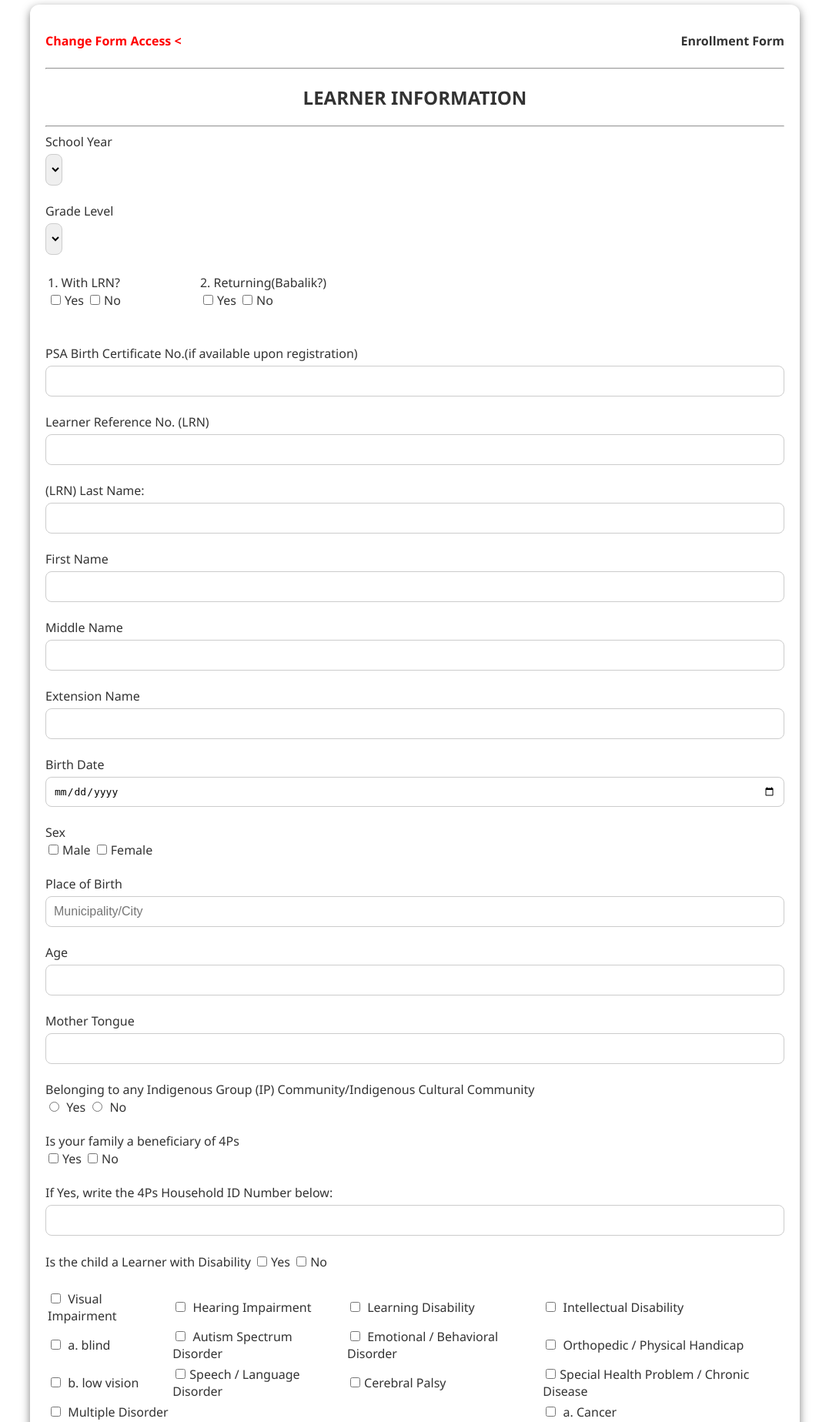
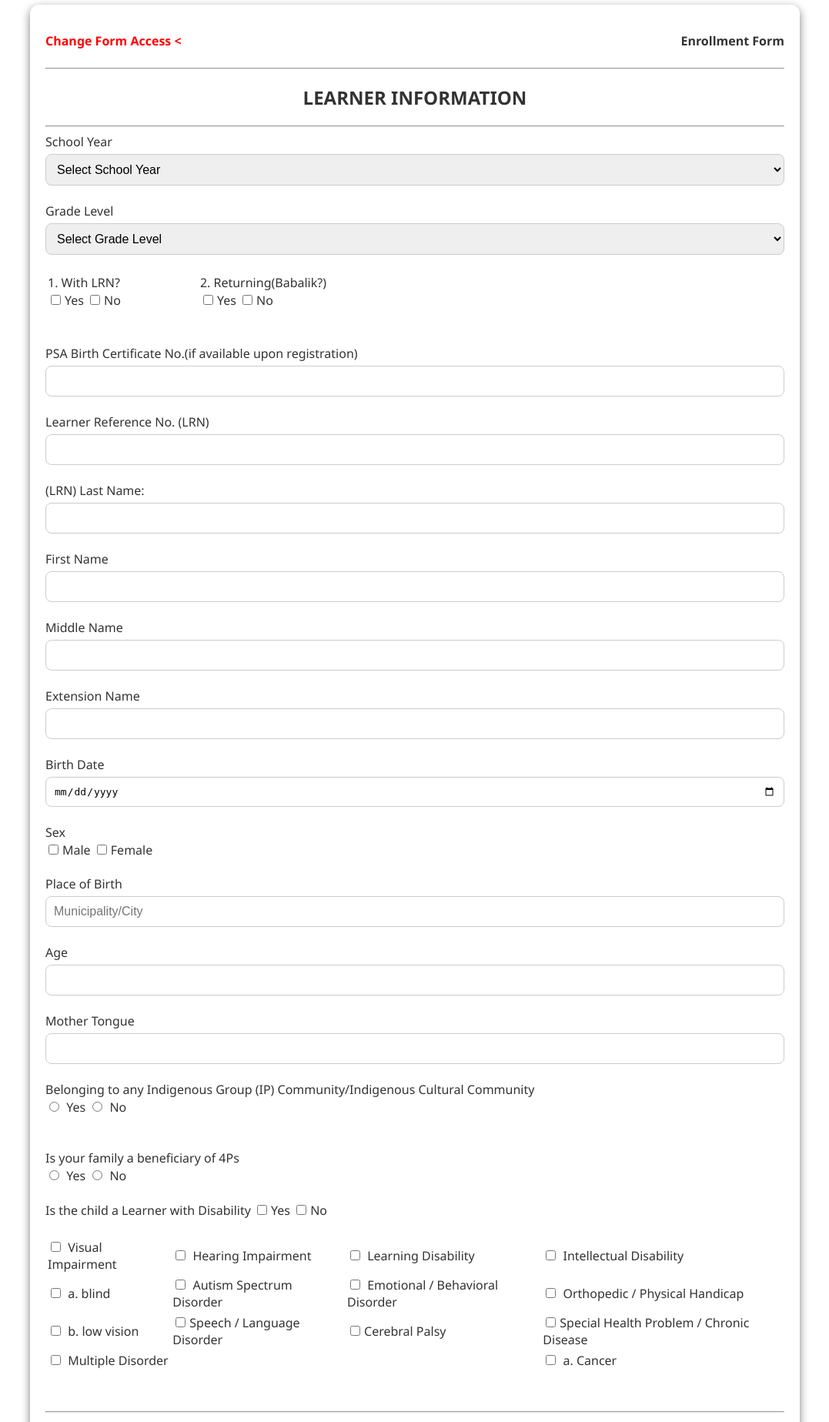
Before and after one commit to chase-ivy/WEBSYST1_FINAL, a PHP site: page /enrollment.php in a window 1280 px wide. Shown: the part 235-2082 px from the top of the page at 77% size, without its empty margins (101-1178 px from the left). Run offline with PHP 8.4, Linux system fonts and the light colour scheme.

Commit message:
Update enrollment.php

```diff
--- a/ams/enrollment.php
+++ b/ams/enrollment.php
@@ -46,7 +46,7 @@
 					<hr>
 
 					<span>School Year</span><br>
-					<select name="School_Year" id="School_Year">
+					<select name="School_Year" style="width: 100%">
 						<option value="" hidden>Select School Year</option>
 						<option value="School_Year">
 							<!-- <php echo shenanigans for the value and display Idk ?> -->
@@ -54,7 +54,7 @@
 					</select><br><br>
 
 					<span>Grade Level</span><br>
-					<select name="Grade_Level" id="Grade_Level">
+					<select name="Grade_Level" style="width: 100%">
 						<option value="" hidden>Select Grade Level</option>
 						<option value="Kinder">Kinder</option>
 						<option value="Grade 1">Grade 1</option>
@@ -117,25 +117,25 @@
 					<input type="text" name="Mother_Tongue"><br><br>
 
 					<span>Belonging to any Indigenous Group (IP) Community/Indigenous Cultural Community</span><br>
-
 					<input type="radio" name="ip" value="Yes" onchange="ipField()"> Yes
-
 					<input type="radio" name="ip" value="No" onchange="ipField()"> No
-
 					<br><br>
 
-					<div id="fieldDetails" style="display:none;">
-					<span>If Yes, please specify:</span><br>
-					<input type="text" name="IP_Specify">
+					<div id="ipDetails" style="display:none;">
+						<span>If Yes, please specify:</span><br>
+						<input type="text" name="IP_Specify">
 					</div>
+					<br>
 
 					<span>Is your family a beneficiary of 4Ps</span><br>
-					<input type="checkbox" value="Yes_4ps">Yes
-					<input type="checkbox" value="No_4ps">No
+					<input type="radio" name="fourps" value="Yes" onchange="fourPsField()"> Yes
+					<input type="radio" name="fourps" value="No" onchange="fourPsField()"> No
+
+					<div id="fourPsDetails" style="display:none;">
+						<span>If Yes, write the 4Ps Household ID Number below:</span><br>
+						<input type="number" name="FourPs_Specify">
+					</div>
 					<br><br>
-
-					<span>If Yes, write the 4Ps Household ID Number below:</span><br>
-					<input type="number" name="FourPs_Specify"><br><br>
 
 	<!---------------------------------------------------------------------------------->
 
@@ -262,7 +262,32 @@
 
 					<span>Contact Number</span><br>
 					<input type="text" name="Mother_Contact_Number"><br><br>
+
+					<hr>
+					<center><h2>For Returning Learner (Balik-Aral) And Those Who will Transfer/Move In</h2></center>
+					<hr>
+
+					<span>Last Grade Level Completed</span><br>
+					<select name="Returning_Grade_Level" style="width: 100%">
+						<option value="" hidden>Select Grade Level</option>
+						<option value="Kinder">Kinder</option>
+						<option value="Grade 1">Grade 1</option>
+						<option value="Grade 2">Grade 2</option>
+						<option value="Grade 3">Grade 3</option>
+						<option value="Grade 4">Grade 4</option>
+						<option value="Grade 5">Grade 5</option>
+						<option value="Grade 6">Grade 6</option>
+					</select><br><br>
+
+					<span>Last School Attended</span><br>
+					<input type="text" name="Last_School_Attended"><br><br>
+
+					<span>Last School Year Completed</span><br>
+					<input type="text" name="Last_School_Year_Completed"><br><br>
 				</div>
+
+
+
 			</form>
 </section>
 	</div>
```
